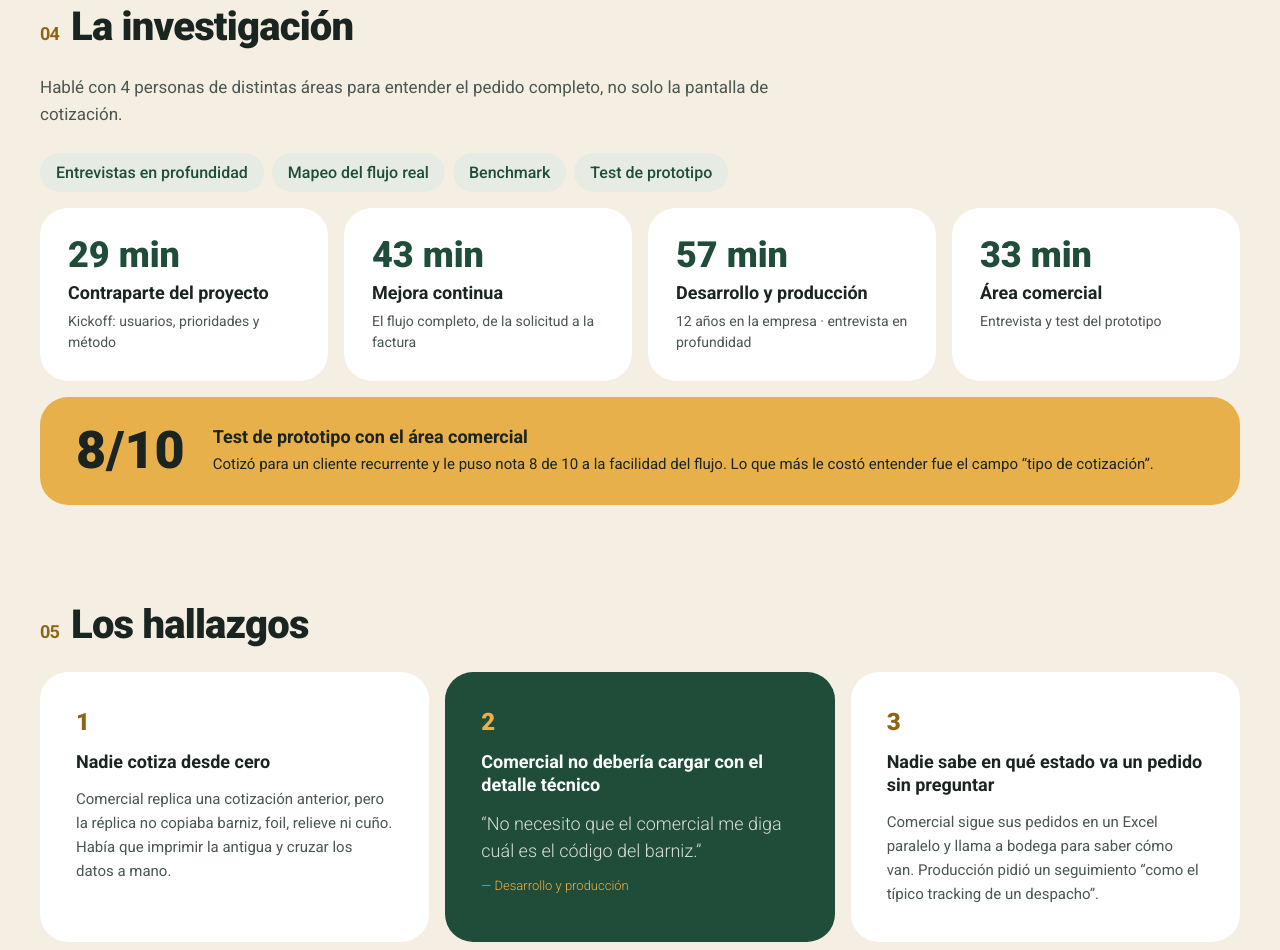
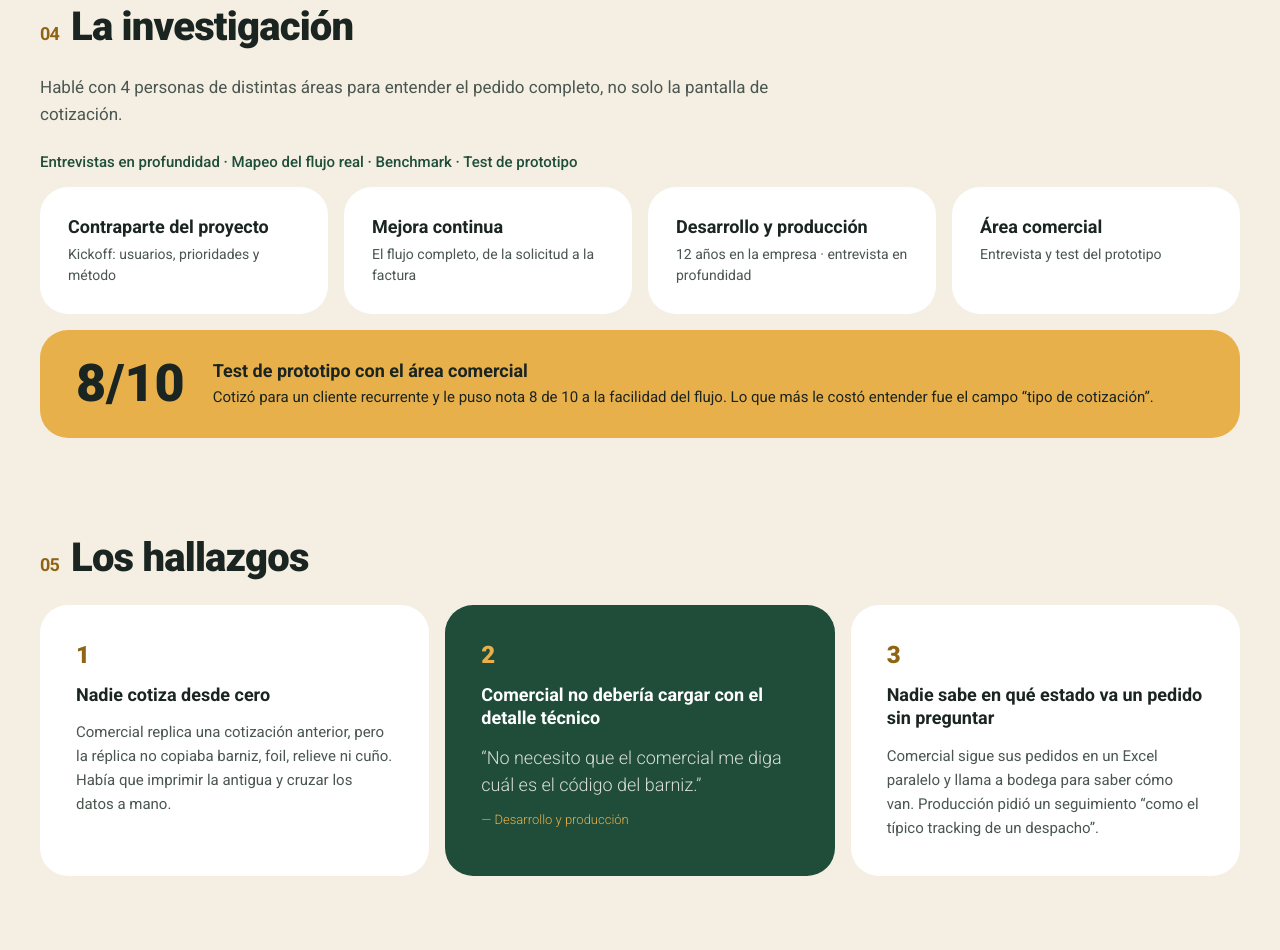
Before and after one commit to daphnevial/daphnevial, an Eleventy site: page src/caso.njk in a window 1280 px wide. Shown: the part 2760-3710 px from the top of the page. Built offline with nearby package versions, Linux system fonts and the light colour scheme; Eleventy itself is replaced by a stand-in of ours; files that its build step writes are made by us from their sources.

Commit message:
Caso SIA: métodos como texto y sin duración de entrevistas
Co-Authored-By: Claude Opus 5.5 <noreply@anthropic.com>
Claude-Session: https://claude.ai/code/session_01HaMPTANFu1LrHSLBbg2a9n

```diff
--- a/src/_includes/casos/sia.njk
+++ b/src/_includes/casos/sia.njk
@@ -127,20 +127,17 @@
   <section class="cs-bloque">
     <h2 class="cs-h2"><span class="cs-num">04</span>La investigación</h2>
     <p class="cs-lead">Hablé con 4 personas de distintas áreas para entender el pedido completo, no solo la pantalla de cotización.</p>
-    <div class="chips">
-      {% for m in ["Entrevistas en profundidad", "Mapeo del flujo real", "Benchmark", "Test de prototipo"] %}<span class="chip-suave">{{ m }}</span>{% endfor %}
-    </div>
+    <p class="cs-metodos">Entrevistas en profundidad · Mapeo del flujo real · Benchmark · Test de prototipo</p>
     <div class="cs-grid cs-4">
       {% for e in [
-        ["29 min", "Contraparte del proyecto", "Kickoff: usuarios, prioridades y método"],
-        ["43 min", "Mejora continua", "El flujo completo, de la solicitud a la factura"],
-        ["57 min", "Desarrollo y producción", "12 años en la empresa · entrevista en profundidad"],
-        ["33 min", "Área comercial", "Entrevista y test del prototipo"]
+        ["Contraparte del proyecto", "Kickoff: usuarios, prioridades y método"],
+        ["Mejora continua", "El flujo completo, de la solicitud a la factura"],
+        ["Desarrollo y producción", "12 años en la empresa · entrevista en profundidad"],
+        ["Área comercial", "Entrevista y test del prototipo"]
       ] %}
       <div class="card cs-entrevista">
-        <span class="cs-dato">{{ e[0] }}</span>
-        <span class="cs-entrevista-area">{{ e[1] }}</span>
-        <span class="cs-paso-detalle">{{ e[2] }}</span>
+        <span class="cs-entrevista-area">{{ e[0] }}</span>
+        <span class="cs-paso-detalle">{{ e[1] }}</span>
       </div>
       {% endfor %}
     </div>
--- a/src/css/style.css
+++ b/src/css/style.css
@@ -251,6 +251,7 @@ img { display: block; width: 100%; height: 100%; object-fit: cover; }
 
 /* Investigación */
 .cs-entrevista { padding: 28px; gap: 6px; }
+.cs-metodos { font-size: 15px; font-weight: 500; color: var(--turquesa-texto); }
 .cs-dato { font-size: 36px; font-weight: 900; color: var(--turquesa); line-height: 1.1; }
 .cs-entrevista-area { font-size: 18px; font-weight: 700; line-height: 1.3; }
 .cs-nota-test { flex-direction: row; align-items: center; gap: 28px; padding: 28px 36px; }
```
